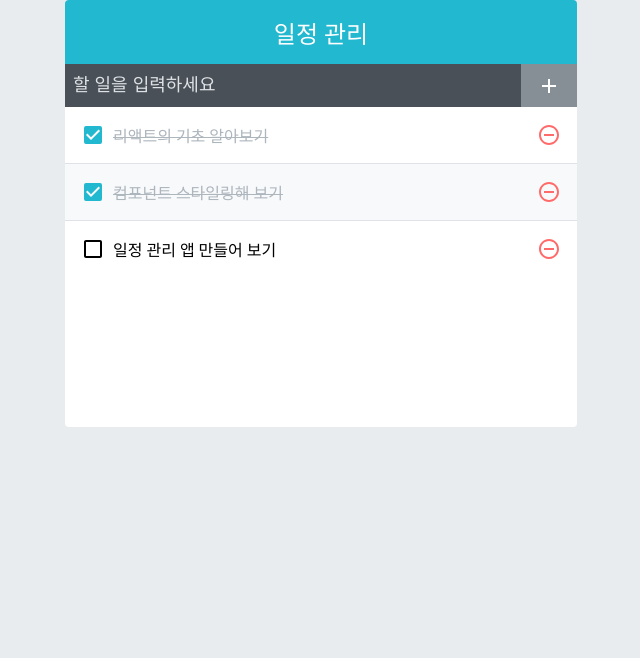
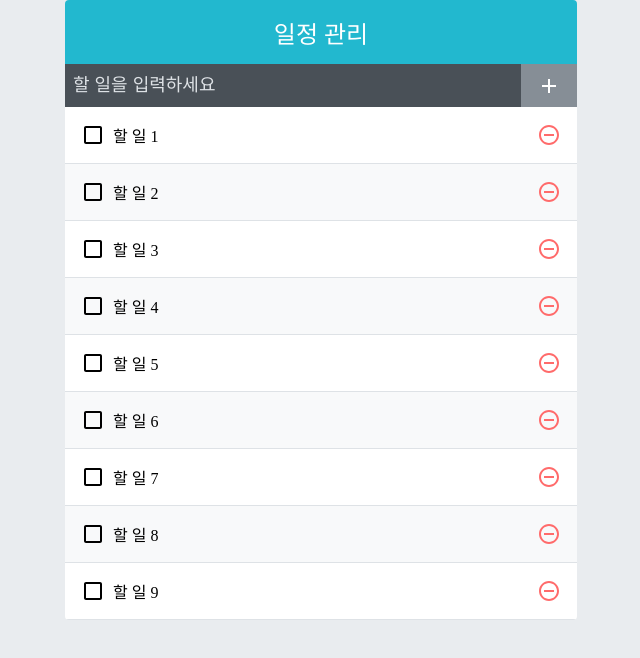
Before and after one commit to minddonyy/study-react, a React (Create React App) app in the folder todo-app/: page / in a window 1280 px wide. Shown: the top 658 px of the page, without its empty margins (319-959 px from the left). Built offline with nearby package versions, Linux system fonts and the light colour scheme.

Commit message:
[컴포넌트 성능 최적화]  useState 함수형 업데이트

```diff
--- a/todo-app/src/App.js
+++ b/todo-app/src/App.js
@@ -3,28 +3,24 @@
 import TodoInsert from './components/TodoInsert';
 import TodoList from './components/TodoList';
 
+function createBulkTodos() {
+  const array = [];
+  for (let i = 1; i <= 2500; i++) {
+    array.push({
+      id: 1,
+      text: `할 일 ${i}`,
+      checked: false,
+    });
+  }
+  return array;
+}
+
 const App = () => {
-  const [todos, setTodos] = useState([
-    {
-      id: 1,
-      text: '리액트의 기초 알아보기',
-      checked: true,
-    },
-    {
-      id: 2,
-      text: '컴포넌트 스타일링해 보기',
-      checked: true,
-    },
-    {
-      id: 3,
-      text: '일정 관리 앱 만들어 보기',
-      checked: false,
-    },
-  ]);
+  const [todos, setTodos] = useState(createBulkTodos);
 
   // 고윳값으로 사용될 id
   // ref를 사용하여 변수 담기
-  const nextId = useRef(4);
+  const nextId = useRef(2501);
 
   const onInsert = useCallback(
     (text) => {
@@ -33,7 +29,7 @@
         text,
         checked: false,
       };
-      setTodos(todos.concat(todo));
+      setTodos((todos) => todos.concat(todo));
       nextId.current += 1; //nextId 1씩 더하기
     },
     [todos],
@@ -41,14 +37,14 @@
 
   const onRemove = useCallback(
     (id) => {
-      setTodos(todos.filter((todo) => todo.id !== id));
+      setTodos((todos) => todos.filter((todo) => todo.id !== id));
     },
     [todos],
   );
 
   const onToggle = useCallback(
     (id) => {
-      setTodos(
+      setTodos((todos) =>
         todos.map((todo) =>
           todo.id === id ? { ...todo, checked: !todo.checked } : todo,
         ),
--- a/todo-app/src/components/TodoListItem.js
+++ b/todo-app/src/components/TodoListItem.js
@@ -23,4 +23,4 @@
   );
 };
 
-export default TodoListItem;
+export default React.memo(TodoListItem);
```
